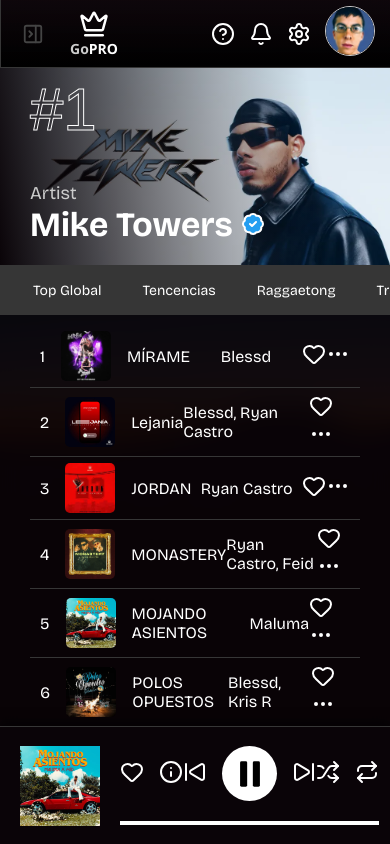
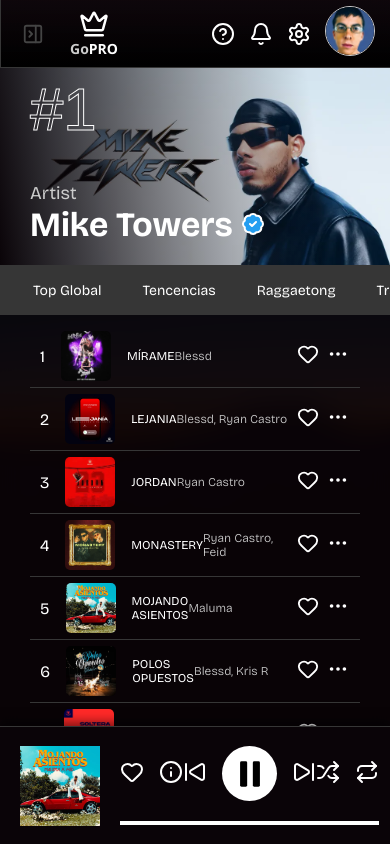
Before and after one commit to stivcode21/Rivox, a React (Vite) app: page / in a window 390 px wide. Built offline with nearby package versions, Linux system fonts and the light colour scheme; a web font is replaced by a local one.

Commit message:
style: add media queries in ListeSongs

```diff
--- a/src/components/molecules/listeSongs/ListeSongs.module.css
+++ b/src/components/molecules/listeSongs/ListeSongs.module.css
@@ -10,17 +10,28 @@
 
 .item {
   width: 100%;
-  display: flex;
-  justify-content: space-between;
+  display: grid;
+  grid-template-columns: 2fr 2fr 60px;
   align-items: center;
   border-bottom: 1px solid #363636;
   padding: 6px 10px;
 }
 
+.number {
+  font-size: 18px;
+}
+
 .description {
   display: flex;
   align-items: center;
-  gap: 16px;
+  gap: 20px;
+}
+
+.icons {
+  display: flex;
+  justify-content: center;
+  align-items: center;
+  gap: 8px;
 }
 
 .img {
@@ -29,3 +40,47 @@
   object-fit: cover;
   border-radius: 5px;
 }
+
+.name {
+  text-transform: uppercase;
+}
+
+.artist {
+  color: #ccc;
+  font-weight: 300;
+}
+
+.icon {
+  width: 25px;
+  height: 25px;
+}
+
+.icon:hover {
+  color: #e8175d;
+  scale: 1.08;
+  transition: all 0.1s ease-in-out;
+}
+
+@media (width <= 768px) {
+  .item {
+    grid-template-columns: 1fr 1fr 55px;
+  }
+
+  .description {
+    gap: 16px;
+  }
+
+  .number {
+    font-size: 16px;
+  }
+
+  .name,
+  .artist {
+    font-size: 12px;
+  }
+
+  .icon {
+    width: 22px;
+    height: 22px;
+  }
+}
```
